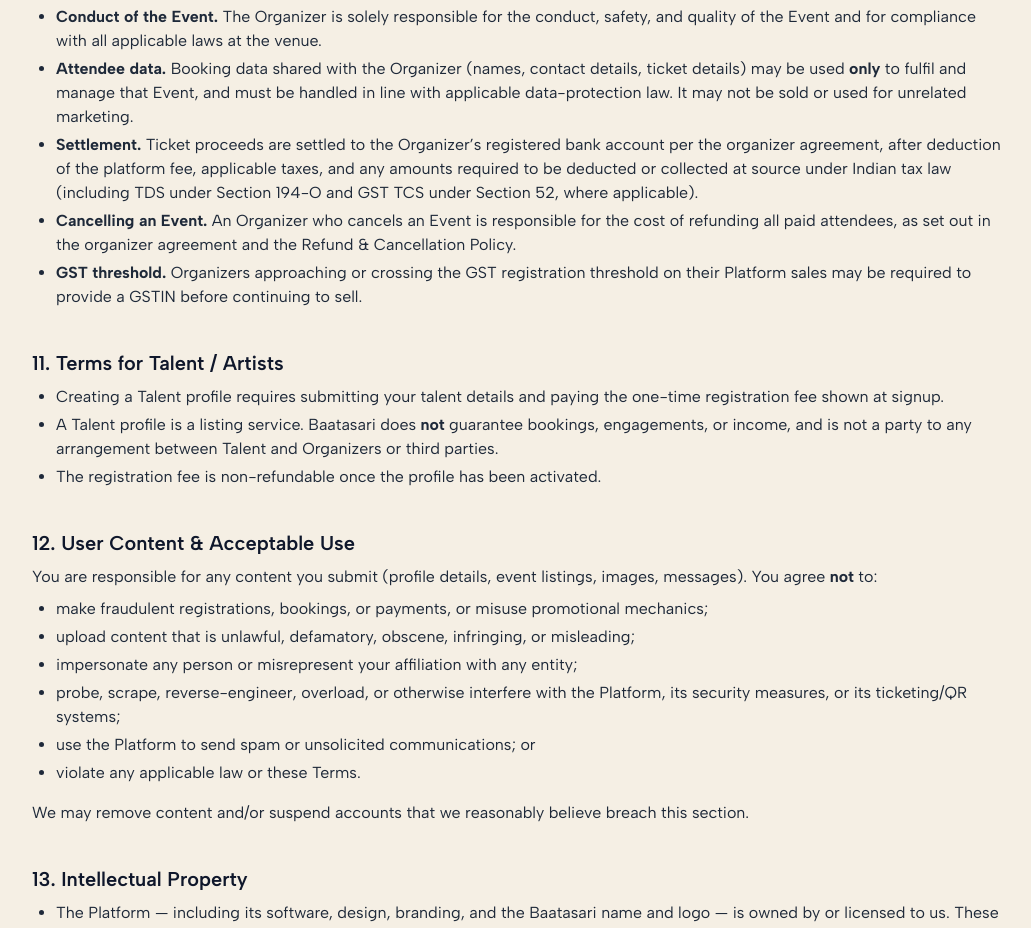
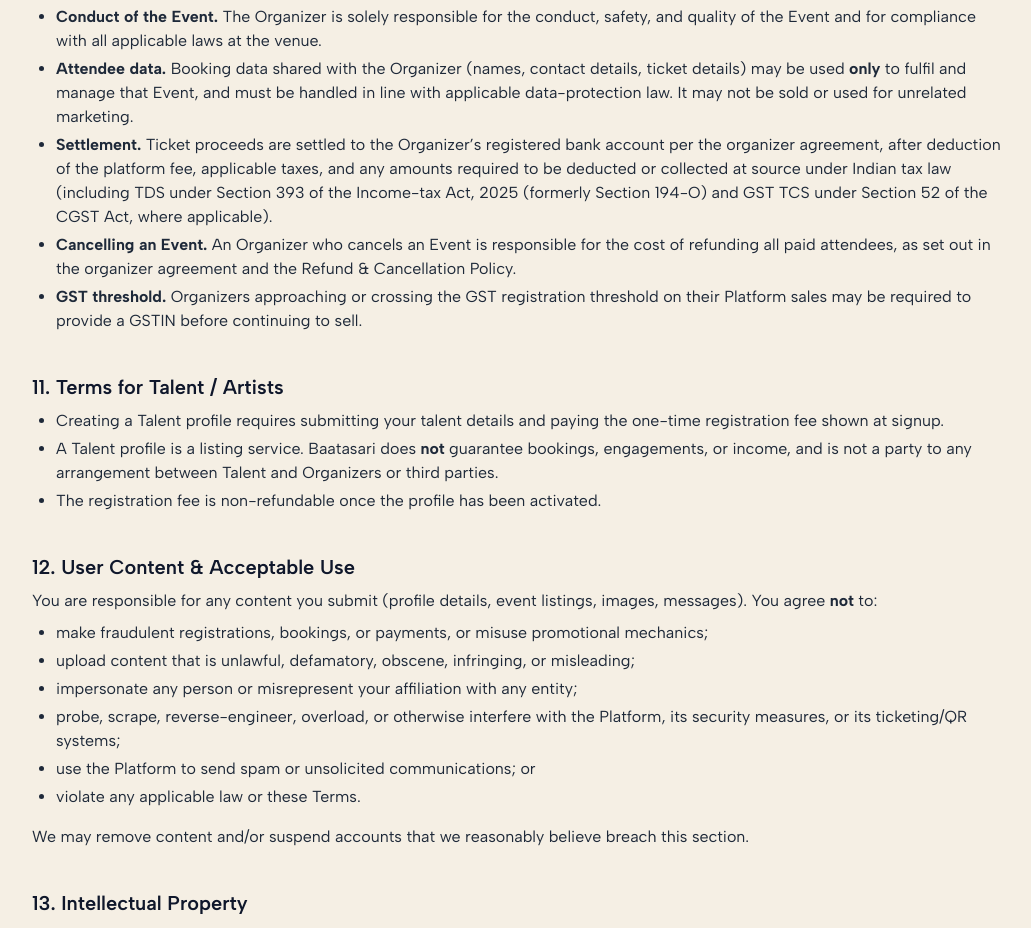
Before and after one commit to Baatasari-Travel-Tech/User, a Next.js app: page /terms-and-conditions in a window 1280 px wide. Shown: the part 3002-3930 px from the top of the page, without its empty margins (120-1151 px from the left). Built offline with nearby package versions, Linux system fonts and the light colour scheme; no server answers.

Commit message:
Terms: TDS under s.393 Income-tax Act 2025

```diff
--- a/app/terms-and-conditions/page.tsx
+++ b/app/terms-and-conditions/page.tsx
@@ -288,8 +288,8 @@
           <strong>Settlement.</strong> Ticket proceeds are settled to the Organizer&rsquo;s
           registered bank account per the organizer agreement, after deduction of the platform
           fee, applicable taxes, and any amounts required to be deducted or collected at source
-          under Indian tax law (including TDS under Section 194-O and GST TCS under Section 52,
-          where applicable).
+          under Indian tax law (including TDS under Section 393 of the Income-tax Act, 2025
+          (formerly Section 194-O) and GST TCS under Section 52 of the CGST Act, where applicable).
         </li>
         <li>
           <strong>Cancelling an Event.</strong> An Organizer who cancels an Event is responsible
```
